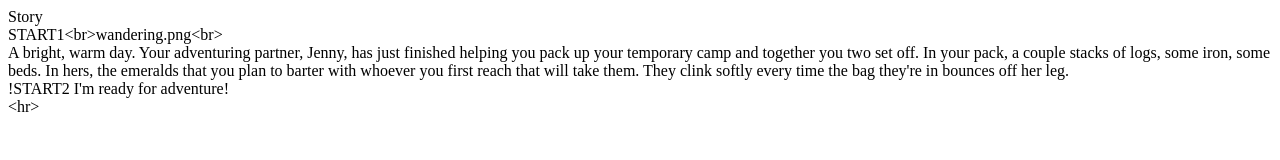
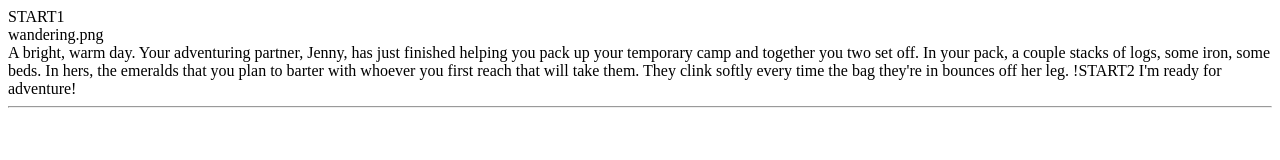
Before and after one commit to dairycultist/TextAdventureMachine, a plain HTML site: page index.html in a window 1280 px wide. Drawn offline with Linux system fonts and the light colour scheme.

Commit message:
Update index.html

```diff
--- a/index.html
+++ b/index.html
@@ -13,14 +13,12 @@
             let match;
 
             while ((match = regex.exec(text)) !== null) {
-                document.getElementById("insert").innerText += match[1] + "<br>" + match[2] + "<br>" + match[3] + "<hr>";
+                document.getElementById("insert").innerHTML += match[1] + "<br>" + match[2] + "<br>" + match[3] + "<hr>";
             }
         });
     </script>
 </head>
 <body>
-    Story
-
     <div id="insert">
 
     </div>
```
